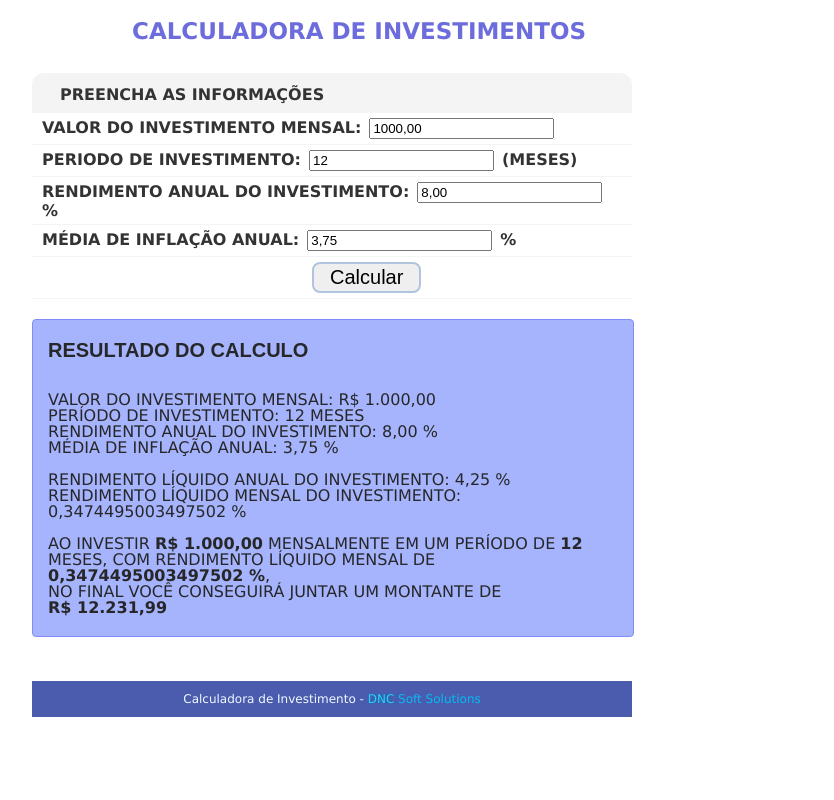
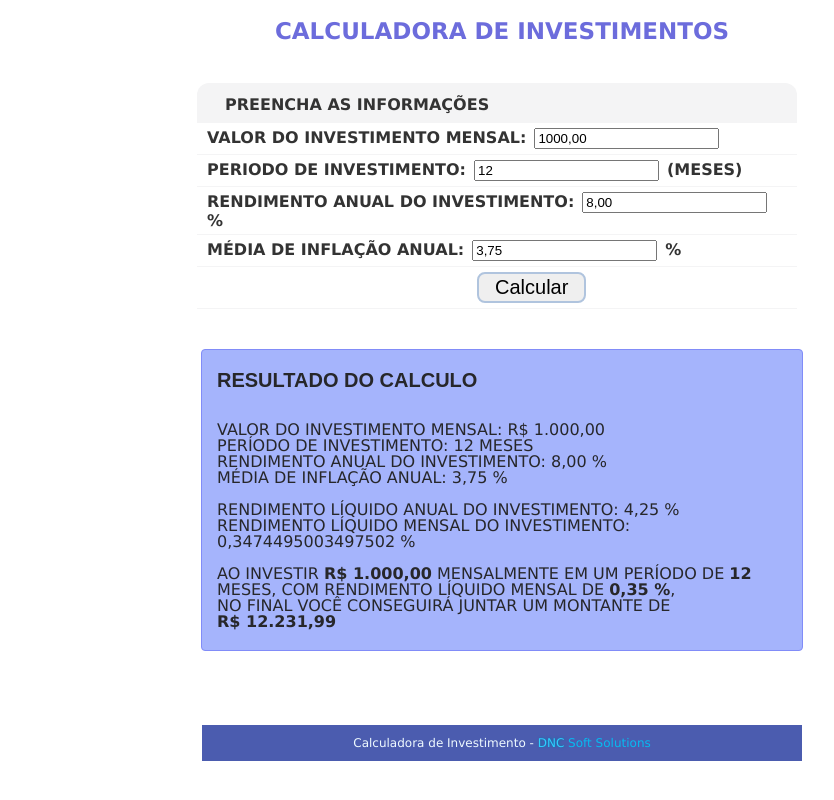
Before and after one commit to DarcioCarvalho/Calculadora-de-Investimento, a plain HTML site: page index.html in a window 1280 px wide. Both pictures are taken after a click on the button "Calcular". Shown: the whole page, without its empty margins (138-972 px from the left). Drawn offline with Linux system fonts and the light colour scheme.

Commit message:
:recycle: refactor: layout centering

```diff
--- a/css/estilos.css
+++ b/css/estilos.css
@@ -36,6 +36,9 @@ body {
 .container {
 	margin: 0 auto;
 	width: 940px;
+	display: flex;
+	flex-direction: column;
+	align-items: center;
 }
 
 header {
@@ -50,7 +53,6 @@ header h1 {
 
 	margin-top: 20px;
 	margin-bottom: 20px;
-	margin-left: 100px;
 }
 
 input {
@@ -143,7 +145,6 @@ footer {
 
 footer .container {
 	width: 600px;
-	margin-left: 0;
 
   display: flex;
   justify-content: center;
--- a/index.js
+++ b/index.js
@@ -6,6 +6,12 @@ const { format: priceFormat } = new Intl.NumberFormat('pt-br', {
 });
 
 const { format: formatDecimal } = new Intl.NumberFormat('pt-br', {
+  style: 'decimal',
+  minimumFractionDigits: 2,
+  maximumFractionDigits: 2
+});
+
+const { format: formatDecimalMax } = new Intl.NumberFormat('pt-br', {
   style: 'decimal',
   minimumFractionDigits: 2,
   maximumFractionDigits: 100
@@ -47,7 +53,7 @@ function colocarDados() {
 
   var taxaMensal = rendimentoAnualParaMensal(rendimentoLiquido);
 
-  texto += `<br> Rendimento Líquido Mensal do Investimento: ${formatDecimal(taxaMensal.toString())} %`;
+  texto += `<br> Rendimento Líquido Mensal do Investimento: ${formatDecimalMax(taxaMensal.toString())} %`;
 
   var montante = calcularMontanteInvestimento(valorInvestidoMensal, periodoInvestimento, taxaMensal);
 
```
